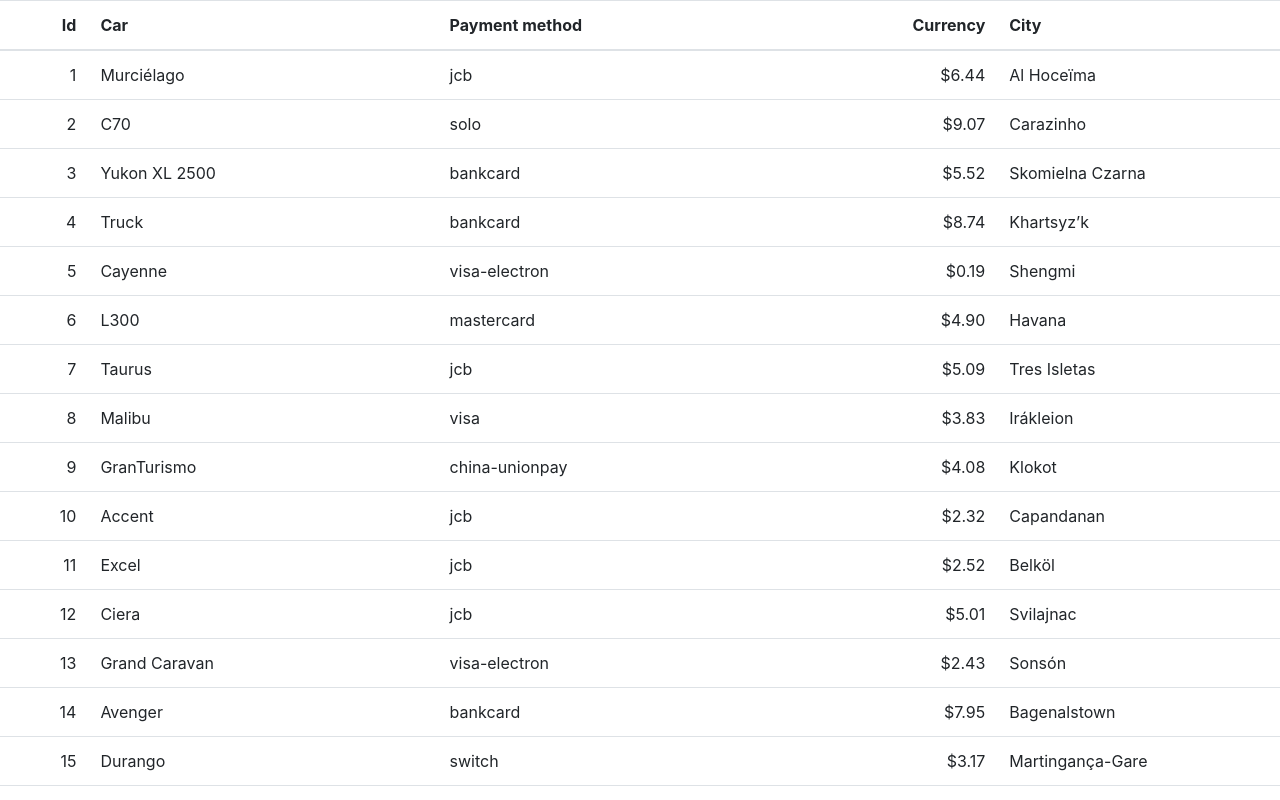
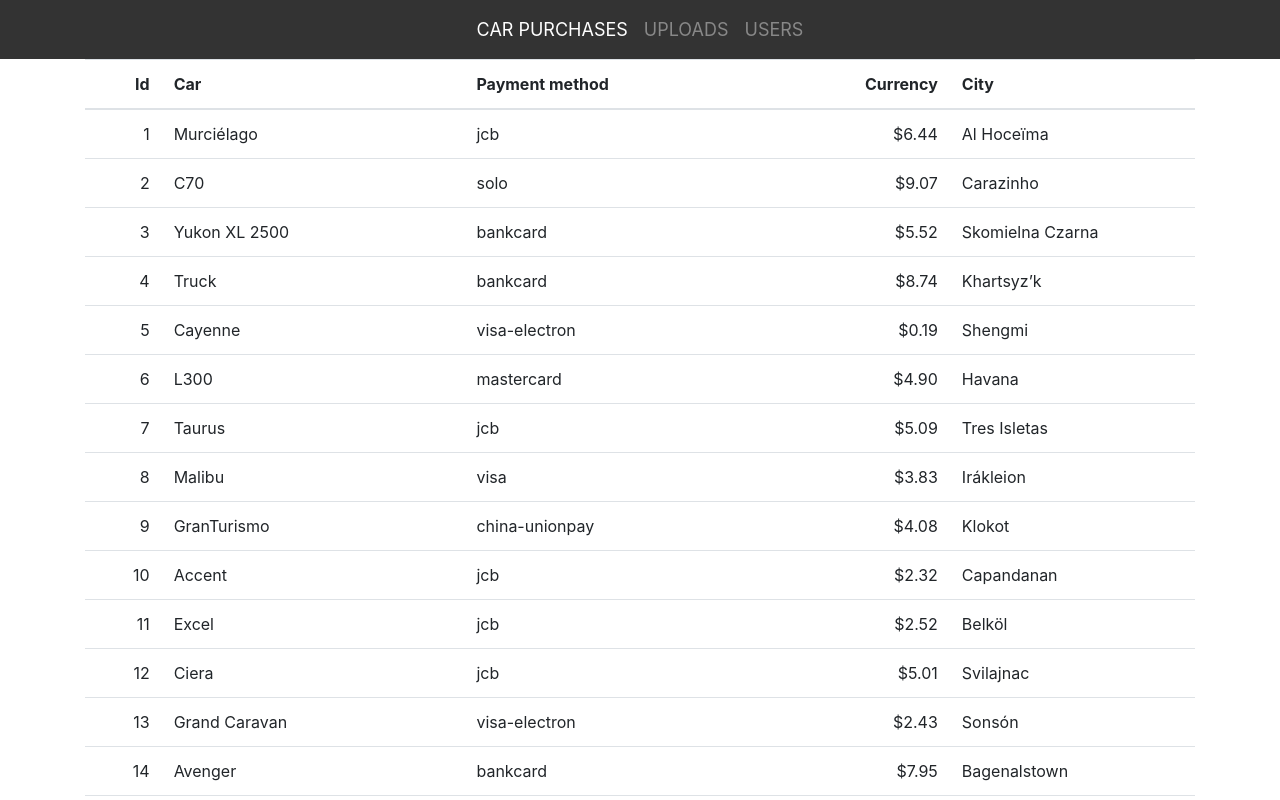
Before and after one commit to miletich/tables-test, a React app: page /tables/carPurchases in a window 1280 px wide. Shown: the top 800 px of the page. Built offline with nearby package versions, Linux system fonts and the light colour scheme.

Commit message:
Add navigation

```diff
--- a/src/App.js
+++ b/src/App.js
@@ -1,15 +1,22 @@
 import React from 'react';
-import { BrowserRouter as Router, Route, Switch } from 'react-router-dom';
+import { BrowserRouter as Router, Route, Switch, Redirect } from 'react-router-dom';
 
+import Navigation from './components/Navigation';
 import Tables from './containers/Tables';
 
 const App = () => (
+  <div>
     <Router>
-      <Switch>
-        <Route path="/tables/:table?" component={Tables} />
-        <Route component={() => <div>404</div>} />
-      </Switch>
+      <div>
+        <Navigation />
+        <Switch>
+          <Redirect exact from="/" to="/tables/carPurchases" />
+          <Route path="/tables/:table?" component={Tables} />
+          <Route component={() => <div>404</div>} />
+        </Switch>
+      </div>
     </Router>
+  </div>
 );
 
 export default App;
--- /dev/null
+++ b/src/components/Navigation.js
@@ -0,0 +1,26 @@
+import React from 'react';
+import { NavLink } from 'react-router-dom';
+
+import data from '../data/';
+
+const Navigation = () => (
+  <nav style={{ backgroundColor: '#333', padding: 16, textAlign: 'center' }}>
+    {Object.keys(data).map(key => (
+      <NavLink
+        key={key}
+        to={`/tables/${key}`}
+        style={{
+          color: '#888',
+          fontSize: 18,
+          margin: '0 8px',
+          textDecoration: 'none',
+        }}
+        activeStyle={{ color: '#fff' }}
+      >
+        {key.replace(/([A-Z])/g, ' $1').toUpperCase()}
+      </NavLink>
+    ))}
+  </nav>
+);
+
+export default Navigation;
--- a/src/containers/Tables.js
+++ b/src/containers/Tables.js
@@ -5,12 +5,14 @@
 import Table from '../components/Table';
 
 const Tables = () => (
+  <div className="container">
     <Switch>
       {Object.keys(data).map(key => (
         <Route key={key} path={`/tables/${key}`} component={() => <Table data={data[key]} />} />
       ))}
       <Route component={() => <p>404</p>} />
     </Switch>
+  </div>
 );
 
 export default Tables;
--- a/src/index.html
+++ b/src/index.html
@@ -2,7 +2,6 @@
 <html lang="en">
   <head>
     <meta charset="utf-8">
-    <meta name="viewport" content="width=device-width, initial-scale=1, shrink-to-fit=no">
     <link rel="stylesheet" href="https://maxcdn.bootstrapcdn.com/bootstrap/4.0.0/css/bootstrap.min.css">
     <title>TradeCore Test</title>
   </head>
```
Lines whose indentation alone changed are shown as unchanged.
